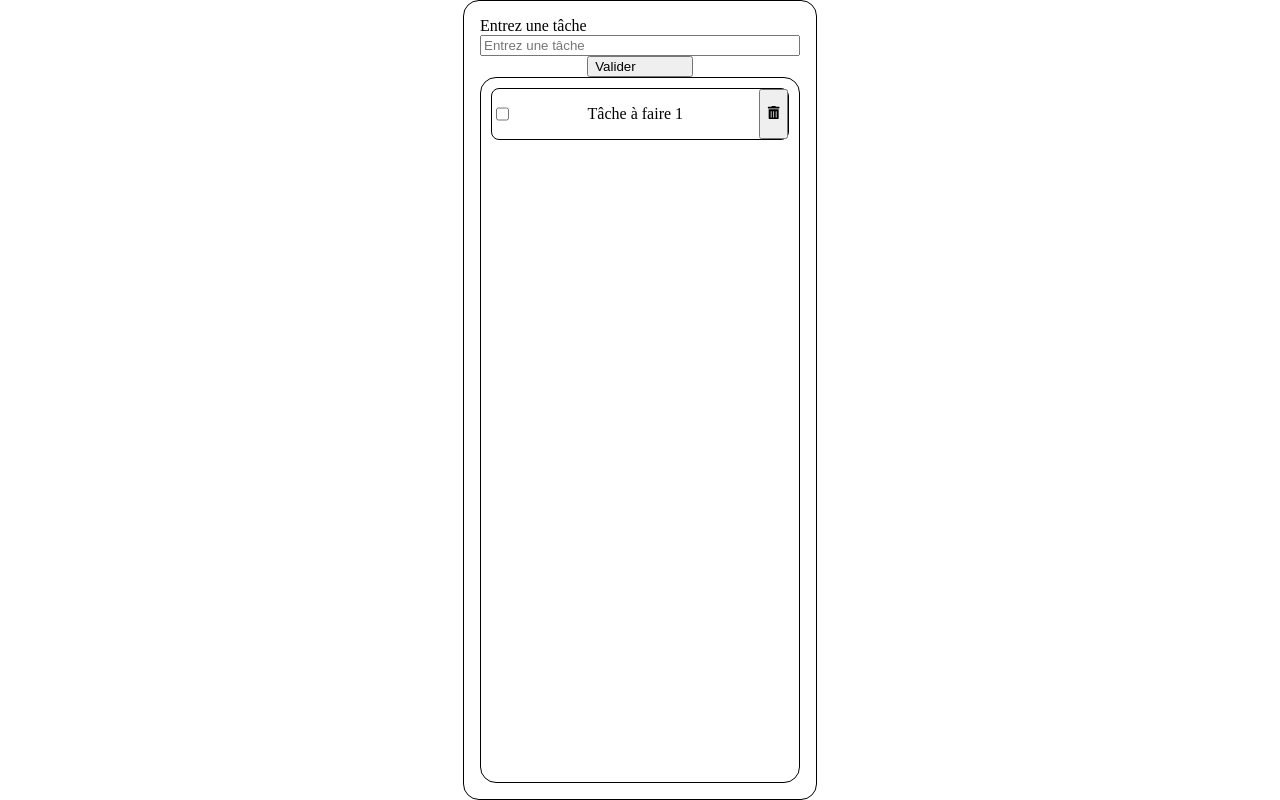
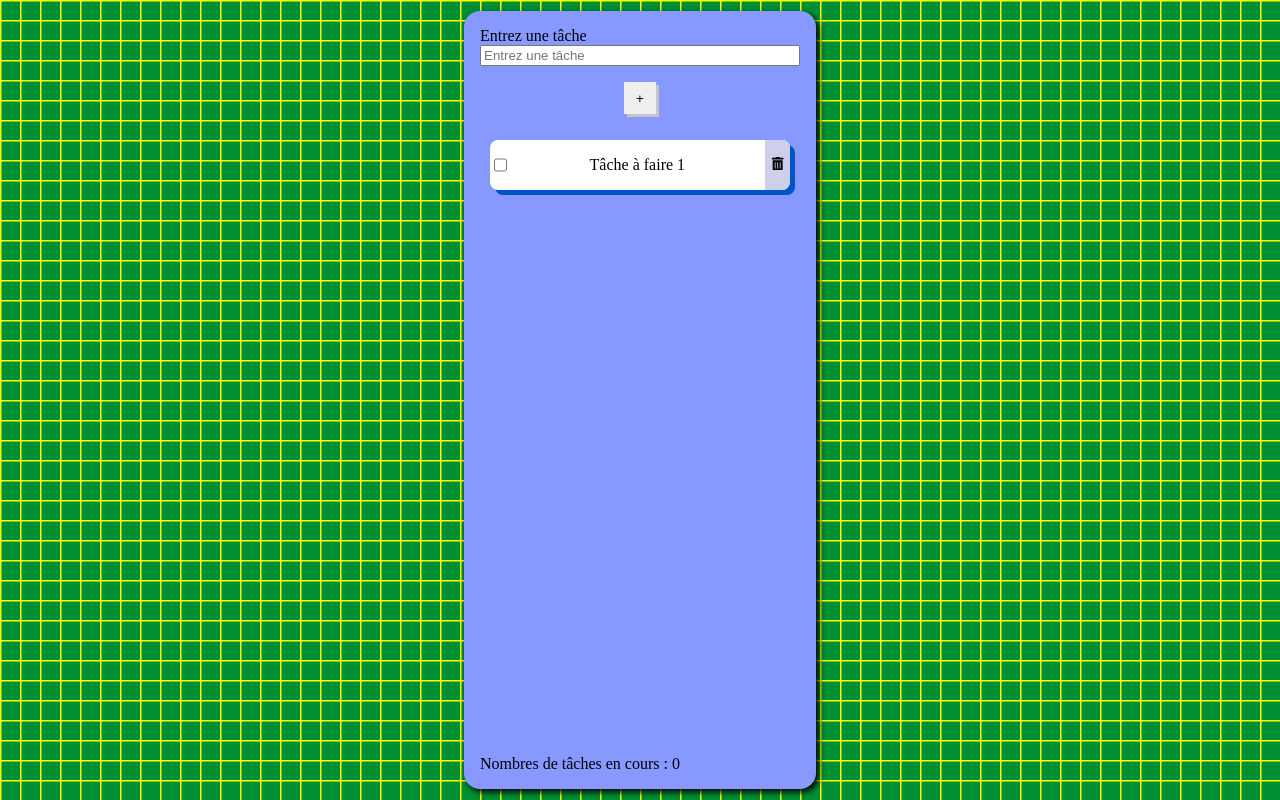
Before and after one commit to mguittari/to-do-list-react, a React (Vite) app: page / in a window 1280 px wide. Built offline with nearby package versions, Linux system fonts and the light colour scheme.

Commit message:
readme updated | design in progress

```diff
--- a/src/App.css
+++ b/src/App.css
@@ -1,10 +1,28 @@
+:root {
+  --primary-color: #018f33;
+  --third-color: #cfcfeb;
+}
+
 #root  {
-  max-width: 1280px;
   margin: 0 auto;
   padding: 0;
   box-sizing: border-box;
   height: 100vh;
-
+  background-color: var(--primary-color);
+  background-image:
+    repeating-linear-gradient(
+      yellow 0,
+      yellow 1px,
+      transparent 2px,
+      transparent 20px
+    ),
+    repeating-linear-gradient(
+      90deg,
+      yellow 0,
+      yellow 1px,
+      transparent 2px,
+      transparent 20px
+    );
 }
 
 body {
@@ -22,8 +40,11 @@ body {
   flex-direction: column;
   width: 20rem;
   padding: 1rem;
-  border: 1px solid black;
-  border-radius: 1rem;
+  margin: 0.7rem 0 0.7rem 0;
+  background-color: #8799fe;
+  border-radius: 1rem;;
+  box-shadow: 3px 3px 6px black;
+
 }
 
 .form {
@@ -32,28 +53,63 @@ body {
   justify-content: center;
 }
 
-.button {
-  width: 33%;
-  display: flex;
-  margin: auto;
+.button-submit {
+  width: 2rem;
+  aspect-ratio: 1 / 1; /* Ratio largeur/hauteur : ici, 1:1 pour un carré */
+  margin: 1rem auto;
+  cursor: pointer;
+  border: none;
+  box-shadow: 3px 3px 0px #c5c5c5;
 }
 
+  .button-submit:active {
+    color: #666;
+    transform: translate(3px, 3px);
+    box-shadow: none;
+  }
+
+
 .tasks-container {
-  border: 1px solid black;
+  /* border: 1px solid brown; */
   flex: 1;
-  border-radius: 1rem;
-  overflow: scroll;
+
+  overflow-y: scroll; /* Scroll uniquement vertical */
+  overflow-x: hidden; /* Pas de scroll horizontal */
 }
 
 .task {
   display: flex;
   border-radius: 0.5rem;
   justify-content: space-between;
-  border: 1px solid black;
+  /* border: 1px solid black; */
   margin: 10px;
   text-align: center;
+  background-color: #ffffff;
+  box-shadow: 5px 5px 0px #0054c3;
+}
+
+.task:hover {
+  background-color: var(--third-color);
+  cursor: move;
 }
 
 .style-text-crossed {
   text-decoration: line-through;
 }
+
+.button-trash {
+  border-radius: 0 0.5rem 0.5rem 0;
+  border: none;
+  background-color: #cfcfeb;
+  cursor: pointer;
+}
+
+.button-trash:hover{
+  background-color: rgb(246, 100, 100);
+}
+
+
+
+.counter {
+  margin: 0;
+}
--- a/src/App.jsx
+++ b/src/App.jsx
@@ -33,6 +33,7 @@ function App() {
 				<div className="tasks-container">
 					<DisplayTasks tasks={tasks} deleteTask={deleteTask} />
 				</div>
+				<p className="counter">Nombres de tâches en cours : 0</p>
 			</div>
 		</div>
 	);
--- a/src/Input/EnterTask.jsx
+++ b/src/Input/EnterTask.jsx
@@ -30,8 +30,8 @@ export default function EnterTask({ tasks, setTasks }) {
 					type="text"
 					placeholder="Entrez une tâche"
 				/>
-				<button className="button" type="submit">
-					Valider
+				<button className="button-submit" type="submit">
+					+
 				</button>
 			</form>
 		</div>
--- a/src/Task/DisplayTasks.jsx
+++ b/src/Task/DisplayTasks.jsx
@@ -34,8 +34,12 @@ export default function DisplayTasks({ tasks, deleteTask }) {
 			>
 				{task.text}
 			</p>
-			<button onClick={() => deleteTask(task.id)} type="submit">
-				<FaTrashAlt />
+			<button
+				className="button-trash"
+				onClick={() => deleteTask(task.id)}
+				type="submit"
+			>
+				<FaTrashAlt className="test" />
 			</button>
 		</div>
 	));
```
Also changed, not shown: 1 other file (tests, documents, lock files or other folders).
